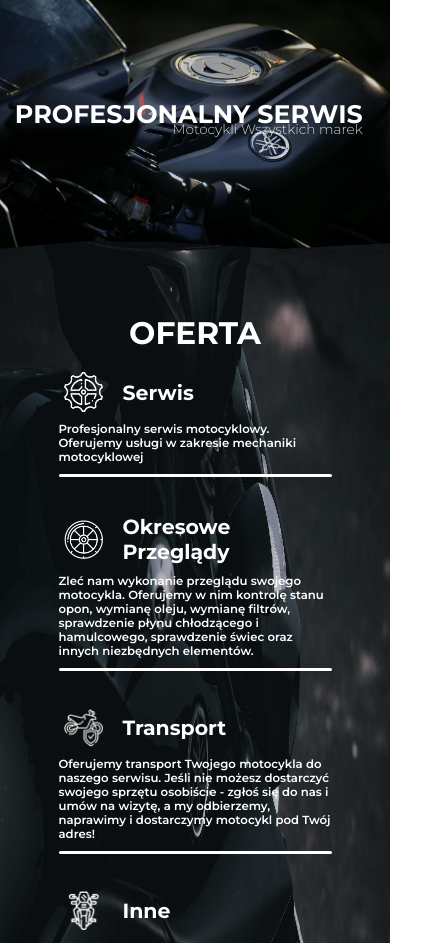
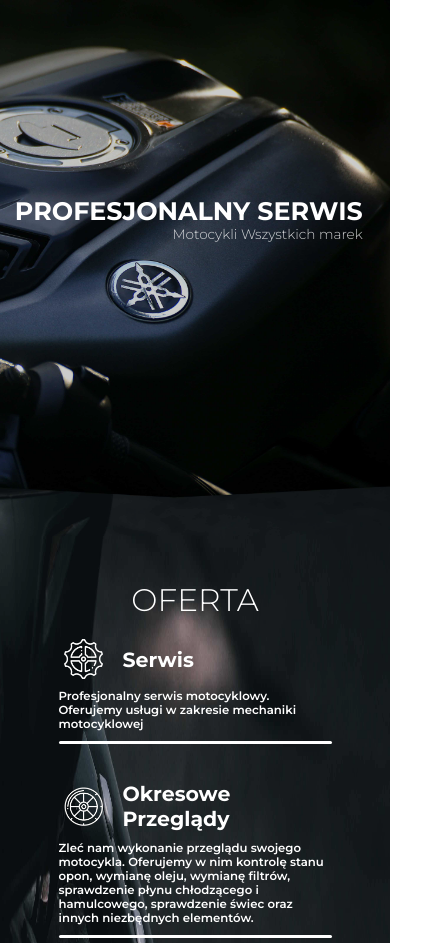
Before and after one commit to DrFrezze71/peyo-moto-garage, a plain HTML site: page index.html in a window 390 px wide. Shown: the top 943 px of the page, 440 px wide, since content can reach past the window. Drawn offline with Linux system fonts and the light colour scheme.

Commit message:
fix
background phots resize, and small changes

```diff
--- a/index.html
+++ b/index.html
@@ -56,7 +56,7 @@
                 </div>
                 <div class="under">
                     <div class=" each">
-                        <img src="img/items/Przechwytywaniek.PNG" alt="">
+                        <img src="img/items/Przechwytywaniek.png" alt="">
                         <h2>Okresowe Przeglądy</h2>
 
                     </div>
--- a/style.css
+++ b/style.css
@@ -7,6 +7,17 @@
     margin: 0;
     margin-top: -105px;
 
+}
+.offer-img{
+    width: 100%;
+    height: 100vh;
+    margin-top: -5px;
+
+    z-index: -10;
+    top: 0px;
+    margin-bottom: -95vh;
+    position: sticky;
+    filter: brightness(80%);
 }
 .top{
     position: sticky;
@@ -79,16 +90,7 @@ padding-right: 5%;
     text-align: center;
 
 }
-.offer-img{
-    width: 100%;
-    margin-top: -4px;
-    height: 100vh;
-    z-index: -10;
-    top: 0px;
-    margin-bottom: -95vh;
-    position: sticky;
-    filter: brightness(80%);
-}
+
 .offer{
     position: relative;
     height: fit-content;
@@ -111,7 +113,7 @@ padding-right: 5%;
 .offers h1{
     text-align: center;
     font-family: 'Montserrat', sans-serif;
-    font-weight: 700;
+    font-weight: 300;
     color: white;
     font-size: 40px;
     margin-bottom: 20px;
@@ -202,6 +204,9 @@ padding-right: 5%;
     text-align: center;
 
 }
+.gallery h1{
+    font-weight: 300;
+}
 .galer{
     display: flex;
     justify-content: center;
@@ -216,7 +221,7 @@ padding-right: 5%;
 
 }
 .gallery-inside img{
-    width: 300px;
+    max-width: 300px;
     margin: 10px;
 
 }
@@ -244,15 +249,17 @@ padding-right: 5%;
 }
 
 .contact-mid{
-    display: flex;
-    justify-content: center;
+
+
 }
 .contact h1{
     text-align: center;
+    font-weight: 300;
 }
 .contact-left{
     padding-top: 20px;padding-left: 20px;
     width: 50%;
+
 
 }
 .contact-left div{
@@ -260,6 +267,7 @@ padding-right: 5%;
 }
 .contact-left div a {
     text-decoration: underline;
+    font-weight: 300;
 
 }
 .contact-left div i{
@@ -275,14 +283,29 @@ padding-right: 5%;
     }
     .main-img{
         margin-top: 0px;
+        width: 200%;
+        margin-left: -100%;
+
+
     }
 
+    .offer-img{
+        width: 200%;
+        height: 200vh;
+        margin-left: -100%;
+
+    }
+
+    .offer{
+        margin-top: -100vh;
+    }
     .slogan h1{
         font-size: 6.5vw;
+        top:50vw;
     }
     .slogan h2{
         font-size: 3.5vw;
-        top: 31vw;
+        top: 58vw;
 
     }
     .offer h1{
@@ -320,6 +343,8 @@ padding-right: 5%;
     }
     .contact-left{
         text-align: center;
+
+
     }
     .contact-left h3{
         text-align: left;
```
